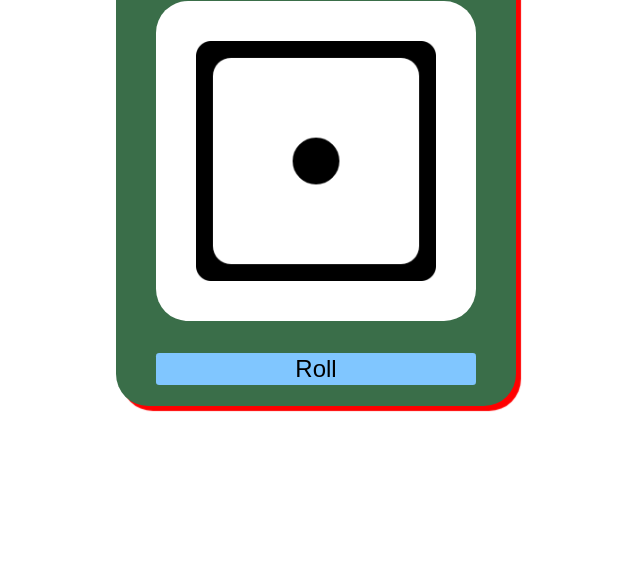
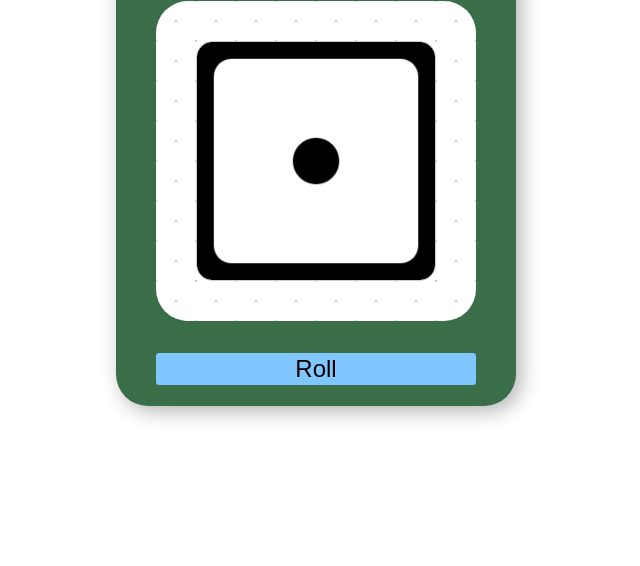
Before and after one commit to abubakarafridi/roll-the-dice, a plain HTML site: page index.html in a window 1280 px wide. Shown: the part 234-800 px from the top of the page, without its empty margins (324-964 px from the left). Drawn offline with Linux system fonts and the light colour scheme.

Commit message:
making the dice look cool

```diff
--- a/style.css
+++ b/style.css
@@ -17,7 +17,7 @@ body {
     height: 30rem;
     width: 25rem;
     border-radius: 2rem;
-    box-shadow: 5px 5px 1px red;
+    box-shadow: 5px 5px 20px rgba(0, 0, 0, 0.3); /* Increased shadow for depth */
     overflow: hidden;
     display: flex;
     flex-direction: column;
@@ -38,14 +38,22 @@ body {
     width: 80%;
     background-color: #fff;
     border-radius: 2rem;
+    /* Added texture for a realistic look */
+    background-image: radial-gradient(#ccc 1px, transparent 1px),
+                      radial-gradient(#ccc 1px, transparent 1px);
+    background-position: 0 0, 20px 20px;
+    background-size: 40px 40px;
 }
 
-.image img{
+.image img {
     height: 15rem;
     width: 15rem;
+    /* Added border to simulate edges of the dice */
+    border: 1px solid #ccc;
+    border-radius: 1rem; /* Adjusted border-radius for rounded corners */
 }
 
-.box input{
+.box input {
     margin-top: 2rem;
     width: 80%;
     border-radius: 0.2rem;
```
